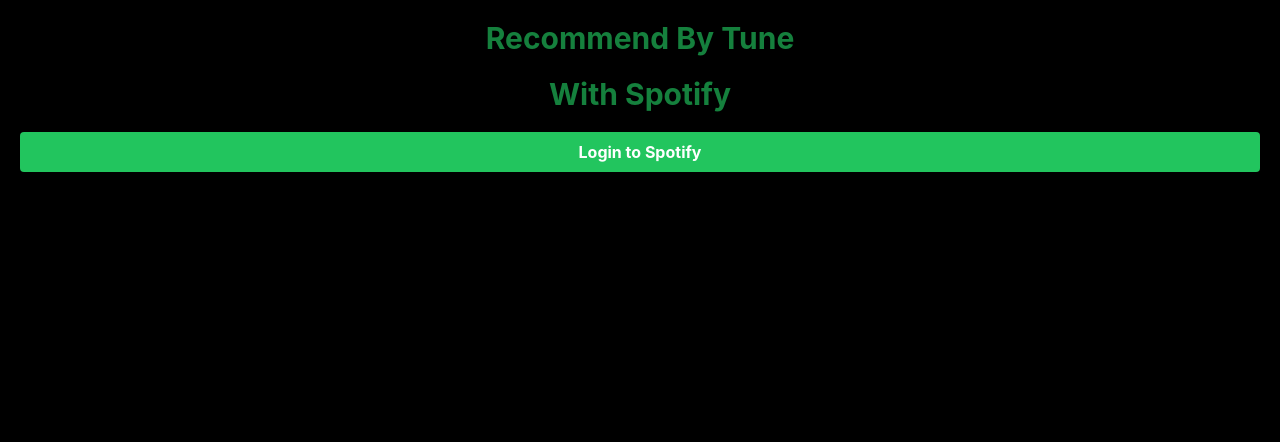
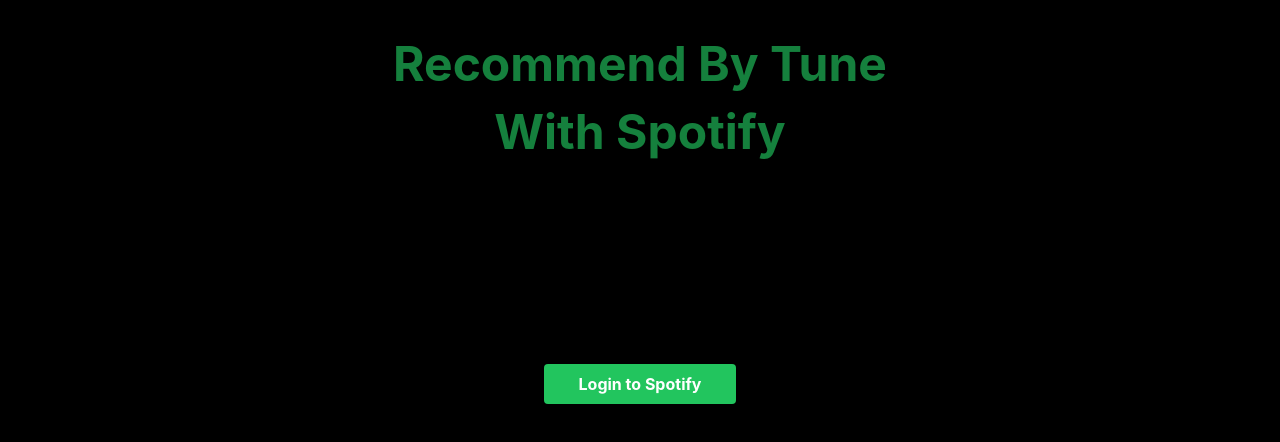
Before and after one commit to nanaho-mu/react-recommend-spotifyapi-typescript-tailwindcss, a React (Create React App) app: page / in a window 1280 px wide. Shown: the top 442 px of the page. Built offline with nearby package versions, Linux system fonts and the light colour scheme; what spotify-web-api-node would draw is missing.

Commit message:
login button location setting

```diff
--- a/src/App.tsx
+++ b/src/App.tsx
@@ -118,16 +118,16 @@
 
   return (
     <div className="App bg-black w-screen h-screen" >
-      <header className="">
-        <h1 className="text-green-700 text-center p-5 text-3xl font-bold">Recommend By Tune</h1>
-        <h1 className="text-green-700 text-center text-3xl font-bold">With Spotify</h1>
-        {!token ?
-          <div className="m-5"><a className="flex justify-center place-content-center bg-green-500 hover:bg-green-700 text-white font-bold py-2 px-4  rounded" role="button" href={`${AUTH_ENDPOINT}?client_id=${CLIENT_ID}&redirect_uri=${REDIRECT_URI}&scope=${scopes.join(
-            "%20"
-          )}&response_type=${RESPONSE_TYPE}`}>Login to Spotify</a></div>
+      {/* <header className=""> */}
+      <h1 className="text-green-700 text-center pt-10  pb-5 text-5xl font-bold">Recommend By Tune</h1>
+      <h1 className="text-green-700 text-center text-5xl font-bold">With Spotify</h1>
+      {!token ?
+        <div className="m-5"><a className="flex m-auto my-52 w-48 place-content-center bg-green-500 hover:bg-green-700 text-white font-bold py-2 px-4  rounded" role="button" href={`${AUTH_ENDPOINT}?client_id=${CLIENT_ID}&redirect_uri=${REDIRECT_URI}&scope=${scopes.join(
+          "%20"
+        )}&response_type=${RESPONSE_TYPE}`}>Login to Spotify</a></div>
 
-          : <div className=""><button className="bg-green-500 hover:bg-green-700 text-white font-bold py-2 px-4 rounded flex justify-center" type="button" onClick={logout}>Logout</button></div>}
-      </header>
+        : <div className=""><button className="bg-green-500 hover:bg-green-700 text-white font-bold py-2 px-4 rounded flex justify-center" type="button" onClick={logout}>Logout</button></div>}
+      {/* </header> */}
       {token ?
         <>
           <form className="" onSubmit={searchArtists}>
@@ -137,8 +137,8 @@
           </form>
           <div className="flex bg-black w-screen h-screen">
             <div className="bg-black">
-              <div className="container bg-black">
-                <div className="bg-black m-8 my-10 w-screen h-screen flex justify-evenly content-evenly" style={{ overflowY: "auto" }}>
+              <div className=" bg-black">
+                <div className="bg-black m-8 my-10 py-10 w-screen h-screen flex justify-evenly content-evenly" style={{ overflowY: "auto" }}>
                   <RecommendSongs token={token} artists={artists} setRecommendTrack={setRecommendHappyTrack} recommendTrack={recommendHappyTrack} params={paramsHappy} type={"Happy"} />
                   <RecommendSongs token={token} artists={artists} setRecommendTrack={setRecommendDarkTrack}
                     recommendTrack={recommendDarkTrack} params={paramsSad} type={"Sad"} />
```
